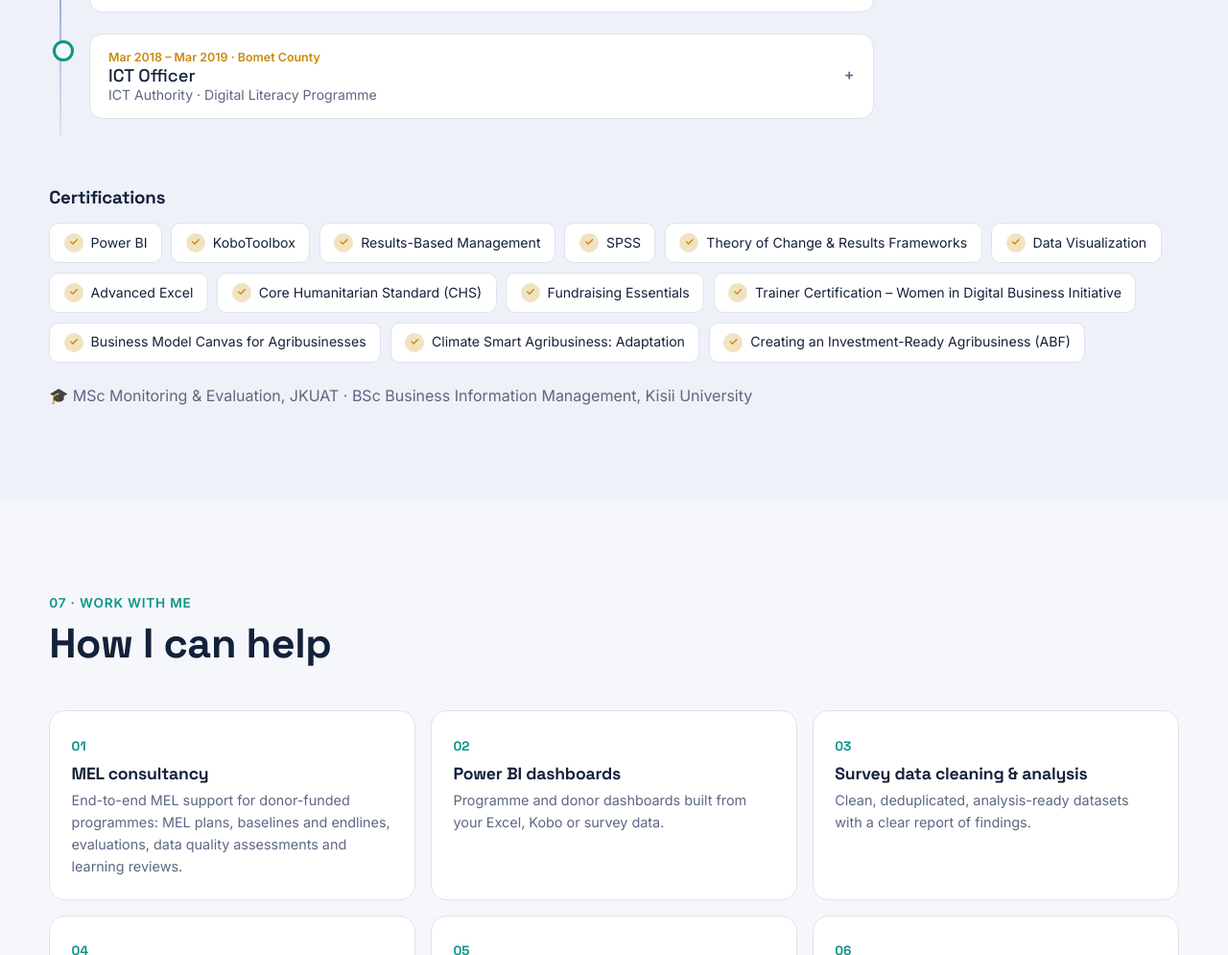
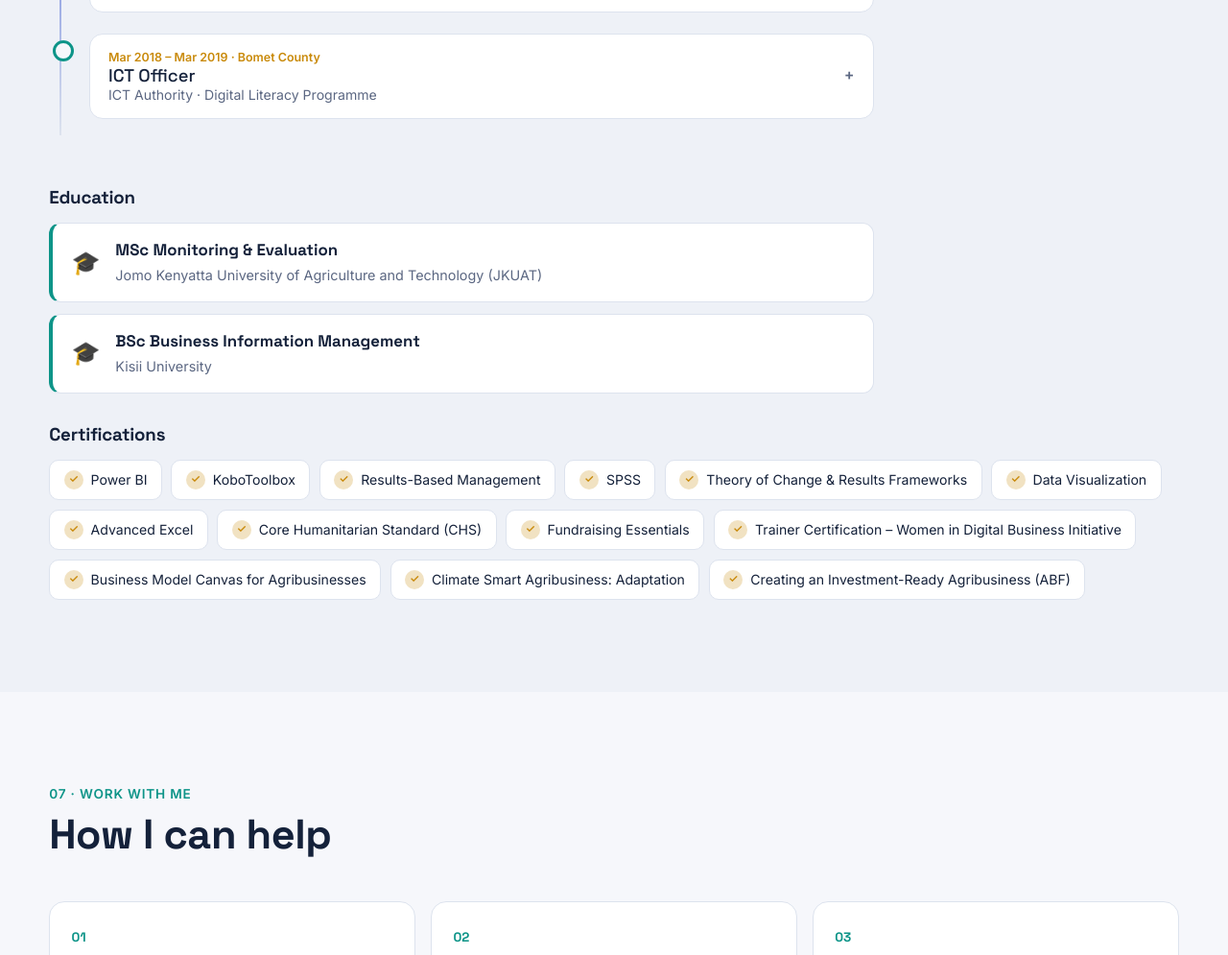
Before and after one commit to NelsonCheruiyotMitei/nelsoncheruiyotmitei.github.io, a plain HTML site: page index.html in a window 1280 px wide. Shown: the part 8529-9524 px from the top of the page at 96% size. Drawn offline with Linux system fonts and the light colour scheme; animation ran at ten frames a second.

Commit message:
Show education as a list above certifications
Co-Authored-By: Claude Opus 5.5 <noreply@anthropic.com>
Claude-Session: https://claude.ai/code/session_014P8ZKrFPi4YykmYqPbdZq4

```diff
--- a/assets/css/style.css
+++ b/assets/css/style.css
@@ -241,7 +241,15 @@ select:focus,input:focus,textarea:focus{outline:2px solid var(--accent);outline-
 .cert{display:flex;align-items:center;gap:.5rem;background:var(--surface);border:1px solid var(--line);padding:.55rem .9rem;border-radius:10px;font-size:.88rem;transition:transform .2s,border-color .2s}
 .cert:hover{transform:translateY(-2px);border-color:var(--accent2)}
 .cert::before{content:"✓";display:grid;place-items:center;width:20px;height:20px;border-radius:50%;background:color-mix(in srgb,var(--accent2) 25%,transparent);color:var(--accent2);font-size:.7rem;font-weight:700}
-.edu{margin-top:1.4rem;color:var(--muted)}
+.edu{margin-top:3rem}
+.edu h3{margin-bottom:1rem}
+.edu-list{list-style:none;display:grid;gap:.7rem;max-width:860px}
+.edu-list li{display:flex;align-items:center;gap:1rem;background:var(--surface);border:1px solid var(--line);border-left:4px solid var(--accent);border-radius:12px;padding:.9rem 1.2rem;transition:transform .2s,border-color .2s}
+.edu-list li:hover{transform:translateX(4px);border-color:var(--accent)}
+.edu-icon{font-size:1.5rem}
+.edu-list b{display:block;font-family:var(--display);font-size:1.05rem}
+.edu-list span:not(.edu-icon){font-size:.9rem;color:var(--muted)}
+.edu + .certs{margin-top:2rem}
 
 /* ============ Services / contact ============ */
 .services{display:grid;grid-template-columns:repeat(3,1fr);gap:1rem;margin-bottom:3.5rem}
--- a/index.html
+++ b/index.html
@@ -182,10 +182,16 @@
           <p>Click a role to expand it.</p>
         </div>
         <ol class="timeline" id="timeline"></ol>
+        <div class="edu reveal">
+          <h3>Education</h3>
+          <ul class="edu-list">
+            <li><span class="edu-icon">🎓</span><div><b>MSc Monitoring & Evaluation</b><span>Jomo Kenyatta University of Agriculture and Technology (JKUAT)</span></div></li>
+            <li><span class="edu-icon">🎓</span><div><b>BSc Business Information Management</b><span>Kisii University</span></div></li>
+          </ul>
+        </div>
         <div class="certs reveal">
           <h3>Certifications</h3>
           <div class="cert-list" id="certs"></div>
-          <p class="edu">🎓 MSc Monitoring & Evaluation, JKUAT · BSc Business Information Management, Kisii University</p>
         </div>
       </div>
     </section>
```
